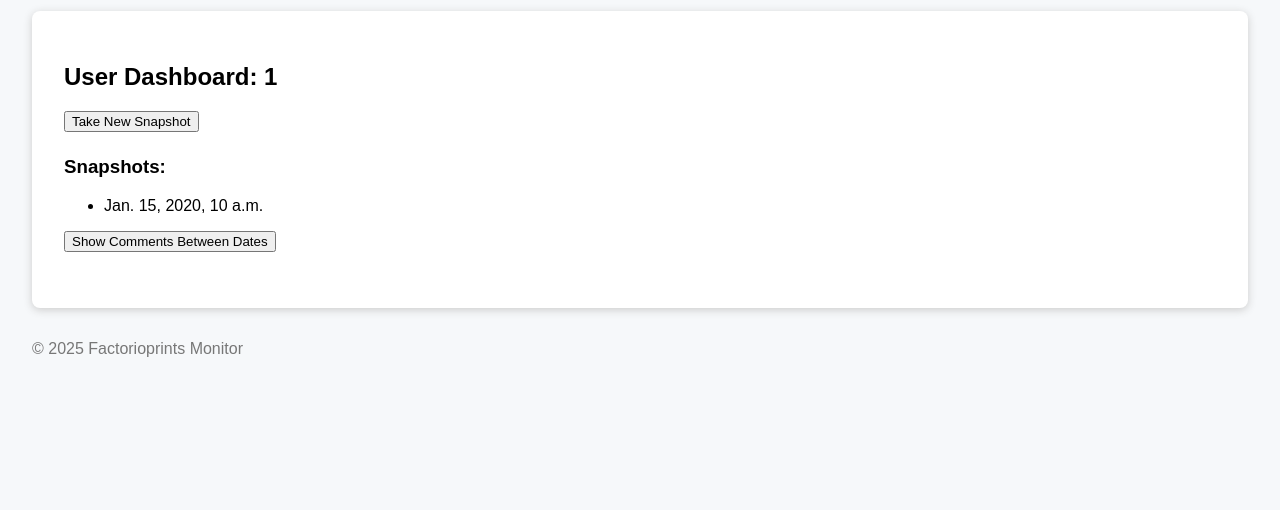
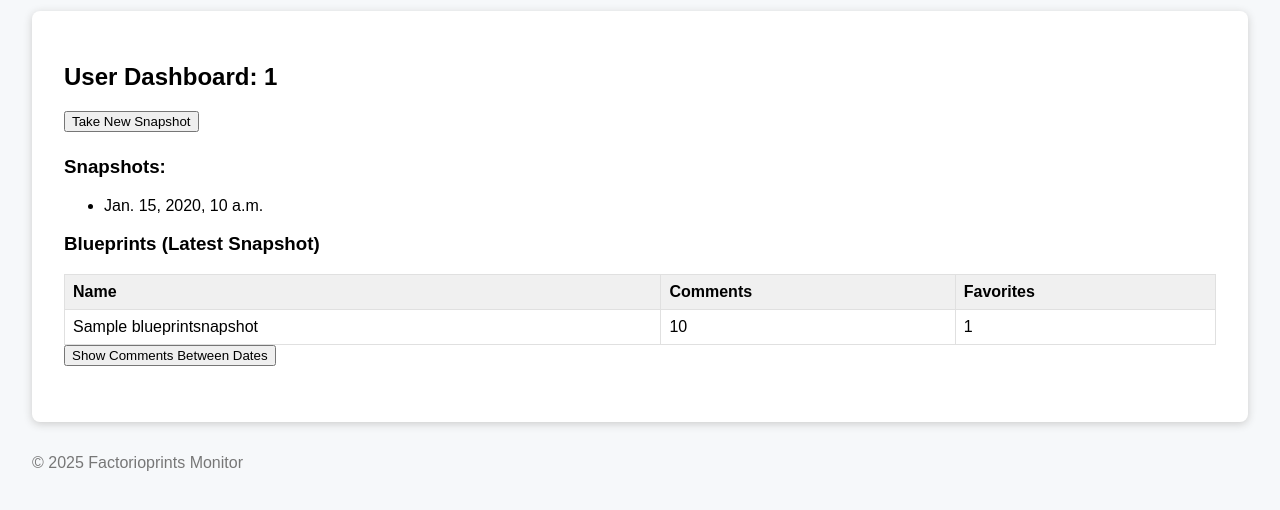
Before and after one commit to niradar/factorioprints_monitor, a Django app: template monitoring/templates/monitoring/user_dashboard.html in a window 1280 px wide. Shown: the part 90-600 px from the top of the page. Run offline with Django 5.2, Linux system fonts and the light colour scheme; tables that the repository leaves empty hold one stand-in row (values such as "Sample post"); the template is opened without the code that fills it: values that come from a table or form of the project are taken from there, most other values are stand-ins (such as "Sample title", 1, 10 or a date in 2020); parts of the project's set-up code (start-up, migrations or seed data) failed here and were passed over.

Commit message:
feat: add blueprint table to user dashboard

```diff
--- a/monitoring/templates/monitoring/user_dashboard.html
+++ b/monitoring/templates/monitoring/user_dashboard.html
@@ -29,6 +29,31 @@
   {% endfor %}
 </ul>
 
+<!-- NEW: Blueprints table -->
+{% if blueprint_snapshots %}
+  <h3>Blueprints (Latest Snapshot)</h3>
+  <table>
+    <thead>
+      <tr>
+        <th>Name</th>
+        <th>Comments</th>
+        <th>Favorites</th>
+      </tr>
+    </thead>
+    <tbody>
+      {% for bp in blueprint_snapshots %}
+        <tr>
+          <td>{{ bp.name }}</td>
+          <td>{{ bp.total_comments }}</td>
+          <td>{{ bp.favourites }}</td>
+        </tr>
+      {% endfor %}
+    </tbody>
+  </table>
+{% else %}
+  <p>No blueprint data available</p>
+{% endif %}
+
 <form method="get" action="{% url 'comments_between' fp_user_id %}">
     <button type="submit">Show Comments Between Dates</button>
 </form>
```
Also changed, not shown: monitoring/views.py (+11 -1 lines).
